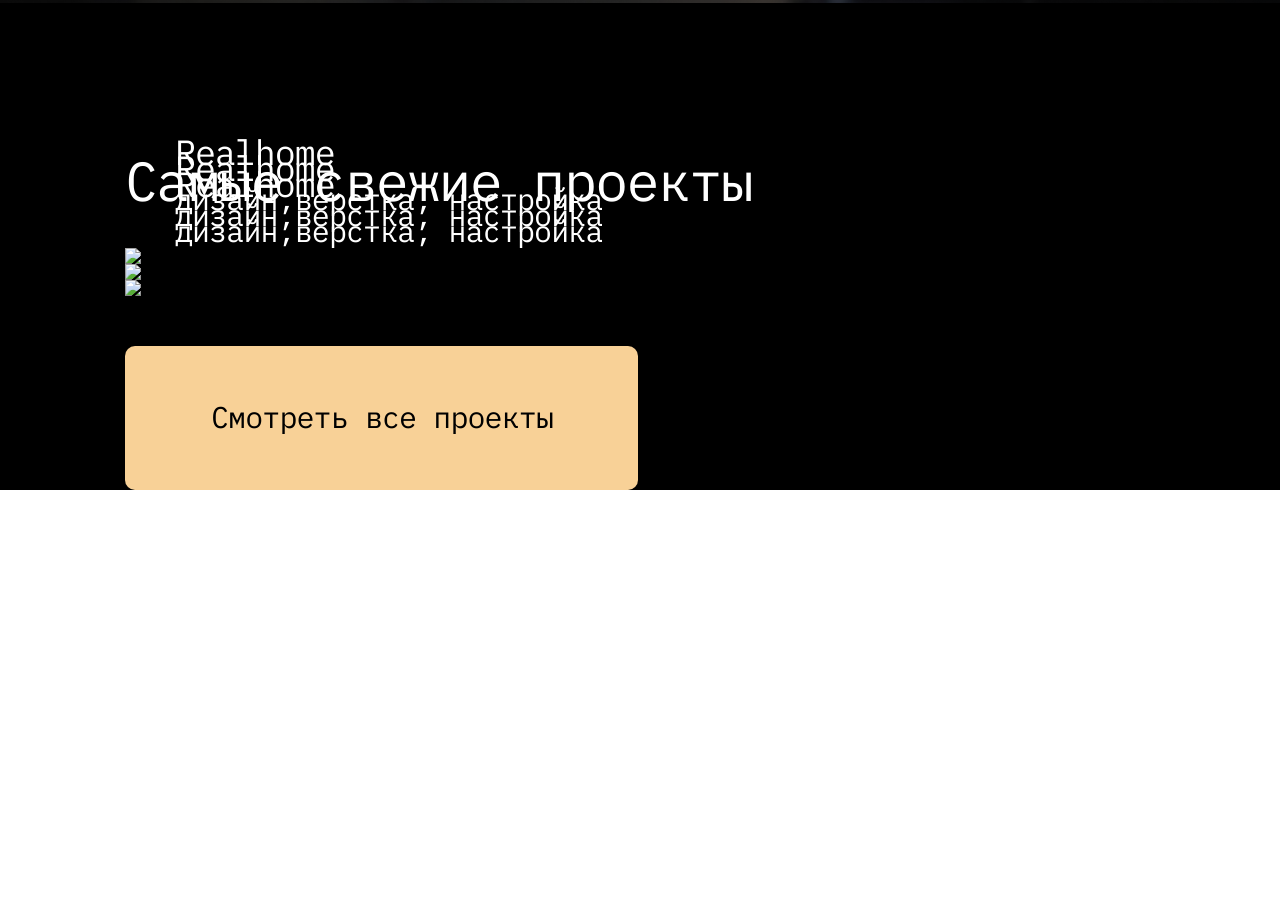
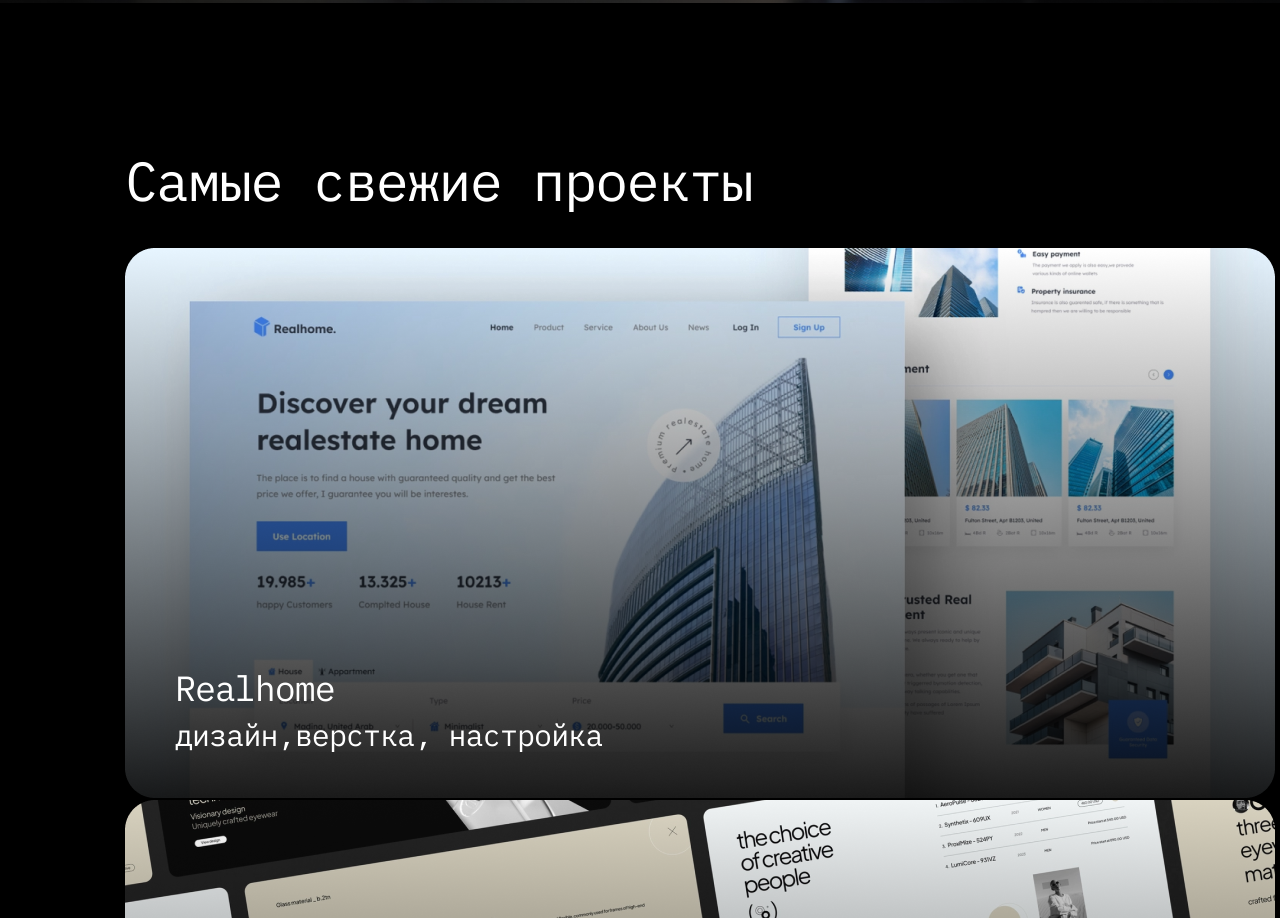
Before and after one commit to evgenii-landau/cv-website, a plain HTML site: page index.html in a window 1280 px wide. Shown: the part 762-1680 px from the top of the page. Before the commit the page ends 1252 px from the top, so only its background shows below. Drawn offline with Linux system fonts and the light colour scheme; the site is published under a folder, as on GitHub Pages, so addresses that start at the root find nothing; files whose address does not match are found by name.

Commit message:
Update index.html

```diff
--- a/index.html
+++ b/index.html
@@ -73,7 +73,7 @@
 					<ul class="fresh-projects__list">
 						<li class="item">
 							<img
-								src="/resources/fresh-projects/1.png"
+								src="resources/fresh-projects/1.png"
 								alt="website"
 							/>
 							<p class="item__name">Realhome</p>
@@ -81,7 +81,7 @@
 						</li>
 						<li class="item">
 							<img
-								src="/resources/fresh-projects/2.png"
+								src="resources/fresh-projects/2.png"
 								alt="website"
 							/>
 							<p class="item__name">Realhome</p>
@@ -89,7 +89,7 @@
 						</li>
 						<li class="item">
 							<img
-								src="/resources/fresh-projects/3.png"
+								src="resources/fresh-projects/3.png"
 								alt="website"
 							/>
 							<p class="item__name">Realhome</p>
```
